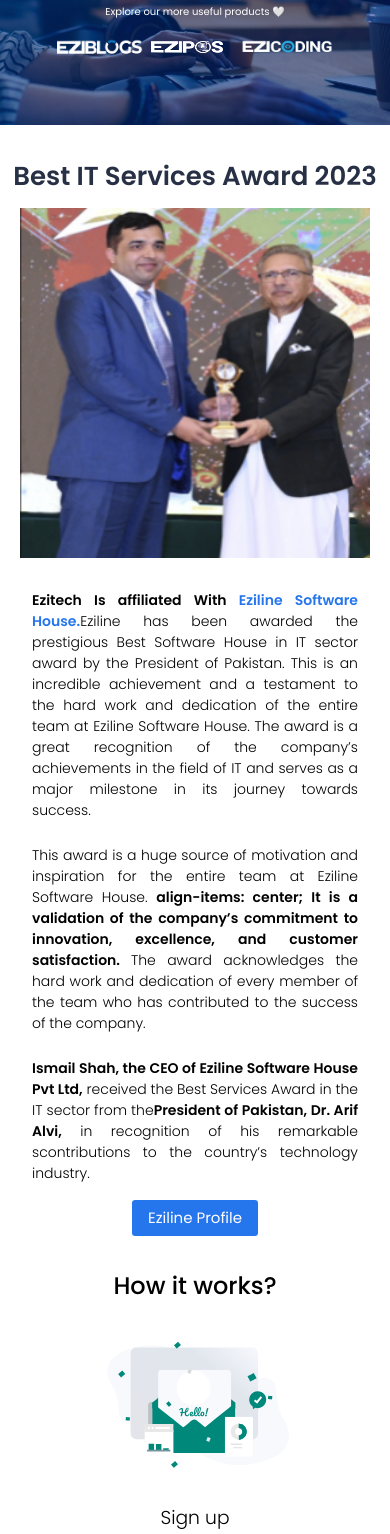
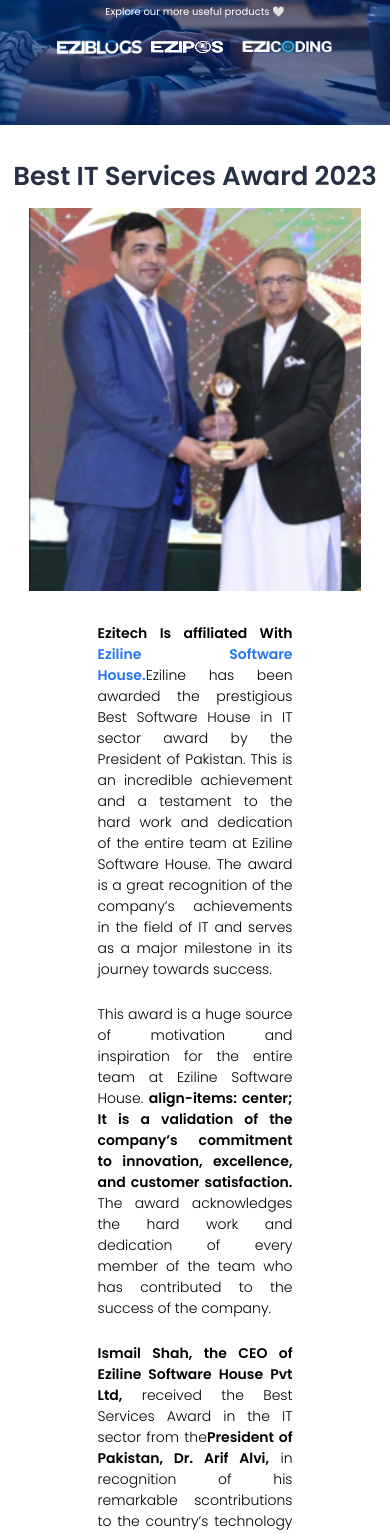
Before and after one commit to mrahmadhassankhan/ezitech-landing-page, a React (Vite) app: page / in a window 390 px wide. Shown: the part 397-1931 px from the top of the page. Built offline with nearby package versions, Linux system fonts and the light colour scheme.

Commit message:
Responsive until 765px for all devices

```diff
--- a/src/components/Award.jsx
+++ b/src/components/Award.jsx
@@ -9,12 +9,7 @@
 
         <div className="award-main">
           <div className="award-image">
-            <img
-              src="src/Images/President-of-pakistan-259x299.png"
-              alt=""
-              height={350}
-              width={350}
-            />
+            <img src="src/Images/President-of-pakistan-259x299.png" alt="" />
           </div>
           <div className="info">
             <p className="first-p">
--- a/src/css/Award.min.css
+++ b/src/css/Award.min.css
@@ -63,7 +63,7 @@
   font-weight: 600;
 }
 
-@media (max-width: 575px) {
+@media (max-width: 765px) {
   .award-container {
     margin: 0;
   }
@@ -73,7 +73,7 @@
     justify-content: center;
     align-items: center;
   }
-  .info {
+  .award-main > .info {
     margin: 2rem 2rem;
   }
   .info > p {
@@ -90,10 +90,14 @@
     flex-direction: column;
     align-items: center;
     text-align: center;
+    width: 50vw;
   }
   .heading-award > h2 {
     margin-top: 2rem;
     font-size: 1.3em;
     text-align: center;
   }
+  .award-image > img {
+    width: 85vw;
+  }
 }
--- a/src/css/Courses.min.css
+++ b/src/css/Courses.min.css
@@ -2,10 +2,12 @@
   display: flex;
   flex-wrap: wrap;
   justify-content: center;
+  align-items: center;
   margin: 2rem 7rem;
 }
-@media (max-width: 575px) {
+@media (max-width: 765px) {
   .courses-container {
-    margin: 0;
+    margin: 2rem 2rem;
+    width: 90vw;
   }
 }
--- a/src/css/Howitworks.min.css
+++ b/src/css/Howitworks.min.css
@@ -41,7 +41,7 @@
   margin-bottom: 1rem;
 }
 
-@media (max-width: 575px) {
+@media (max-width: 765px) {
   .howitworks {
     margin: 0;
   }
@@ -50,5 +50,13 @@
     flex-direction: column;
     justify-content: center;
     align-items: center;
+    width: 4vw;
+  }
+  .signup-howitworks > div > p,
+  .selectcourse-howitworks > div > p,
+  .startlearning-howitworks > div > p {
+    font-weight: 100;
+    font-size: 2vw;
+    width: 90vw;
   }
 }
--- a/src/css/NewTrends.min.css
+++ b/src/css/NewTrends.min.css
@@ -24,8 +24,16 @@
   line-height: 1.5;
 }
 
-@media (max-width: 575px) {
+@media (max-width: 765px) {
   .NewTrends {
     margin: 0;
   }
+  .title-newtrends > h2 {
+    width: 90vw;
+  }
+  .content-paragraph > p {
+    font-weight: 300;
+    font-size: 16px;
+    line-height: 1.5;
+  }
 }
```
Also changed, not shown: src/css/Footer.min.css.
